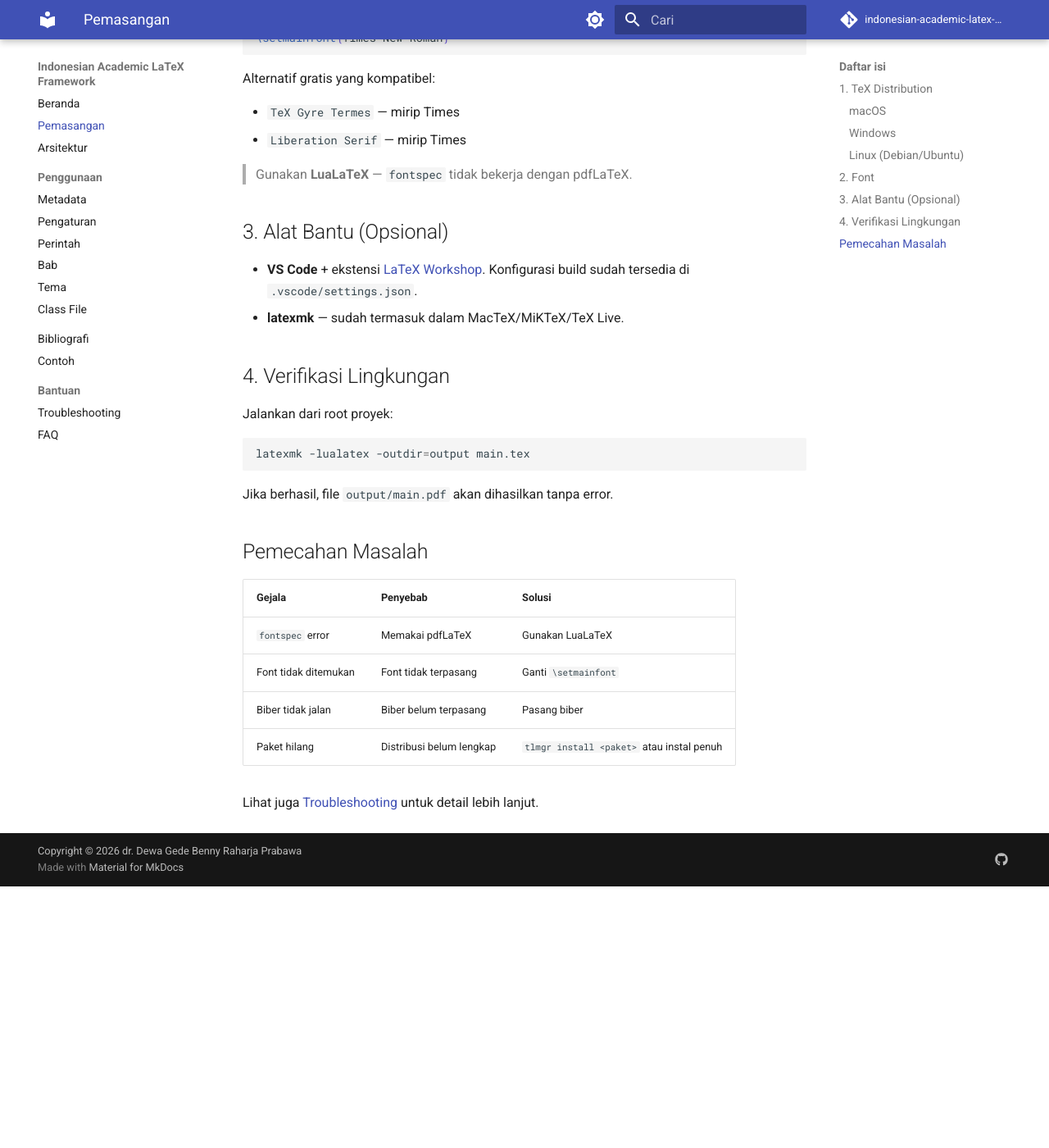
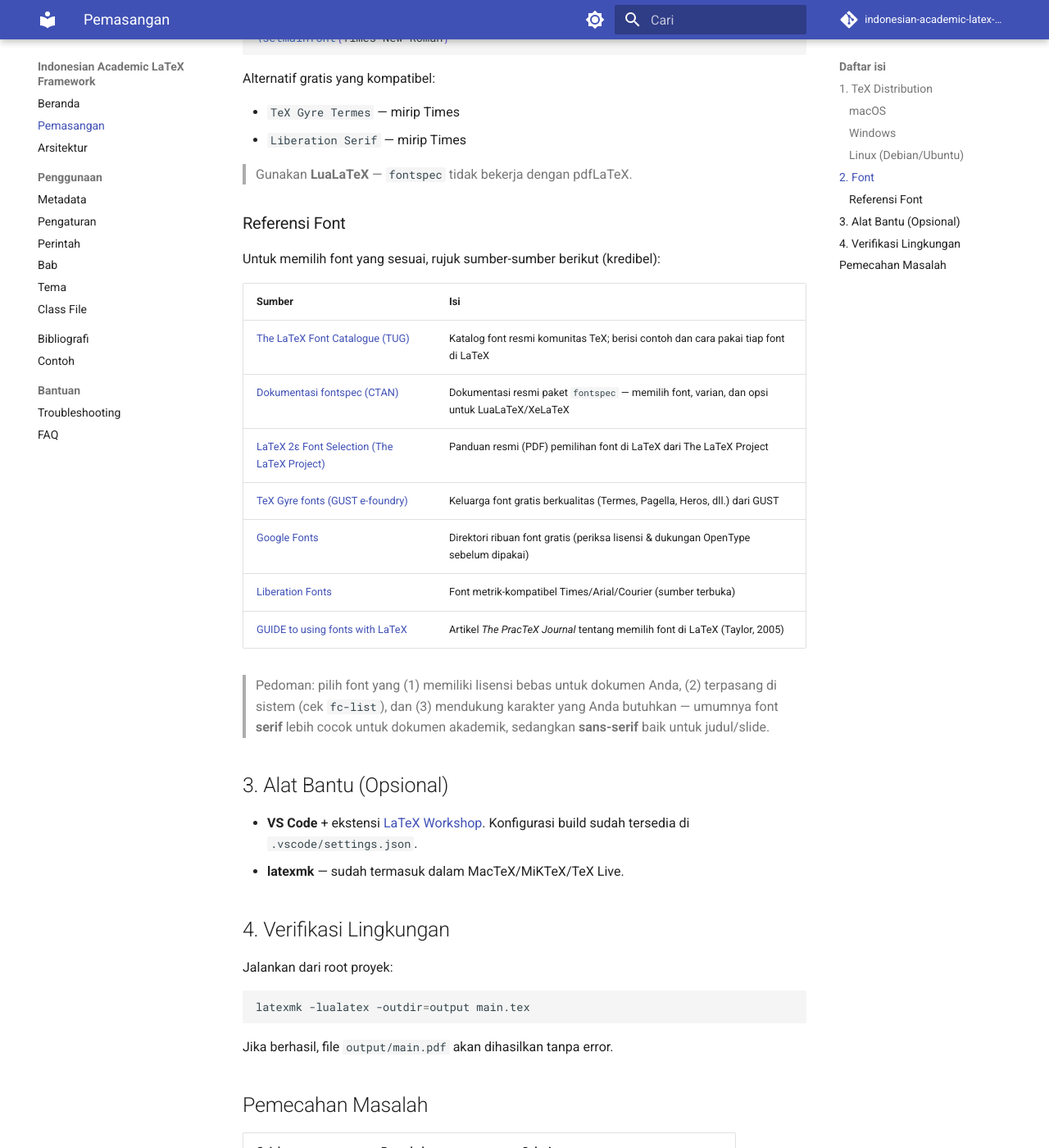
Before and after one commit to dewabenny/template_skripsi_thesis_latex, an MkDocs documentation site: the page built from docs/installation.md, in a window 1280 px wide and 1400 px high, scrolled down 1066 px. Shown: the whole window at 82% size. Built offline with MkDocs 1.6.1 and Material for MkDocs 9.7.7, drawn with Linux system fonts in a browser that asks for light colours; comment, search, counter and statistics services are not loaded; before the commit the page ends 2147 px from its top, so only the background shows below that.

Commit message:
docs: tambah referensi eksternal kredibel untuk pemilihan font
- docs/installation.md: bagian Referensi Font (LaTeX Font Catalogue TUG, dokumentasi fontspec CTAN, LaTeX Project fntguide, TeX Gyre GUST, Google Fonts, Liberation Fonts, PracTeX Journal)
- FAQ dan Troubleshooting merujuk ke bagian tersebut
- Update CHANGELOG

```diff
--- a/docs/installation.md
+++ b/docs/installation.md
@@ -55,6 +55,25 @@ Alternatif gratis yang kompatibel:
 
 > Gunakan **LuaLaTeX** — `fontspec` tidak bekerja dengan pdfLaTeX.
 
+### Referensi Font
+
+Untuk memilih font yang sesuai, rujuk sumber-sumber berikut (kredibel):
+
+| Sumber | Isi |
+|--------|-----|
+| [The LaTeX Font Catalogue (TUG)](https://tug.org/FontCatalogue/) | Katalog font resmi komunitas TeX; berisi contoh dan cara pakai tiap font di LaTeX |
+| [Dokumentasi fontspec (CTAN)](https://ctan.org/pkg/fontspec) | Dokumentasi resmi paket `fontspec` — memilih font, varian, dan opsi untuk LuaLaTeX/XeLaTeX |
+| [LaTeX 2ε Font Selection (The LaTeX Project)](https://www.latex-project.org/help/documentation/fntguide.pdf) | Panduan resmi (PDF) pemilihan font di LaTeX dari The LaTeX Project |
+| [TeX Gyre fonts (GUST e-foundry)](https://www.gust.org.pl/projects/e-foundry/tex-gyre) | Keluarga font gratis berkualitas (Termes, Pagella, Heros, dll.) dari GUST |
+| [Google Fonts](https://fonts.google.com/) | Direktori ribuan font gratis (periksa lisensi & dukungan OpenType sebelum dipakai) |
+| [Liberation Fonts](https://github.com/liberationfonts/liberation-fonts) | Font metrik-kompatibel Times/Arial/Courier (sumber terbuka) |
+| [GUIDE to using fonts with LaTeX](https://www.tug.org/pracjourn/2005-2/berry/) | Artikel *The PracTeX Journal* tentang memilih font di LaTeX (Taylor, 2005) |
+
+> Pedoman: pilih font yang (1) memiliki lisensi bebas untuk dokumen Anda,
+> (2) terpasang di sistem (cek `fc-list`), dan (3) mendukung karakter yang
+> Anda butuhkan — umumnya font **serif** lebih cocok untuk dokumen akademik,
+> sedangkan **sans-serif** baik untuk judul/slide.
+
 ## 3. Alat Bantu (Opsional)
 
 - **VS Code** + ekstensi [LaTeX Workshop](https://marketplace.visualstudio.com/items?itemName=James-Yu.latex-workshop).
```
Also changed, not shown: CHANGELOG.md (+1 -0 lines), docs/faq.md (+4 -0 lines), docs/troubleshooting.md (+3 -0 lines).
